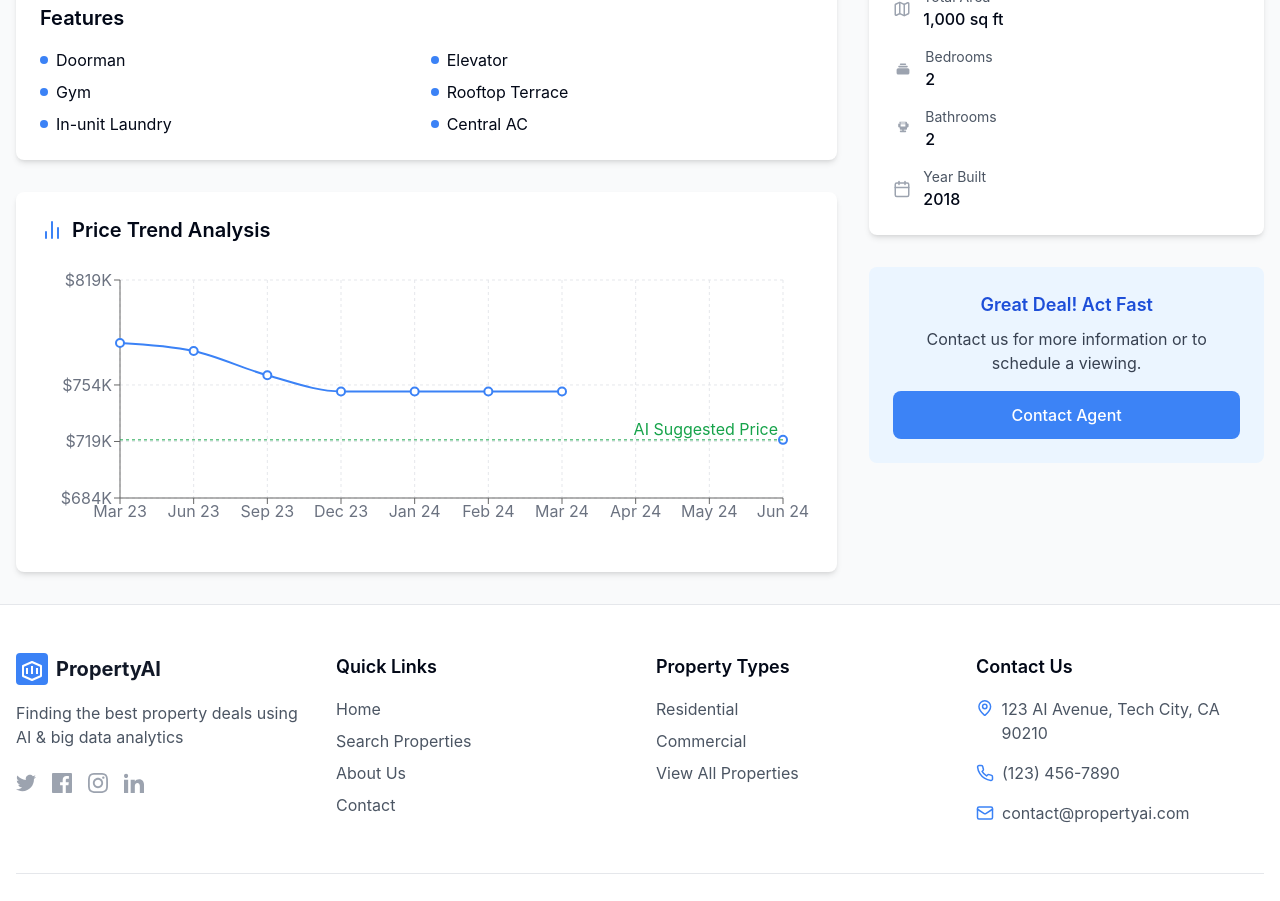
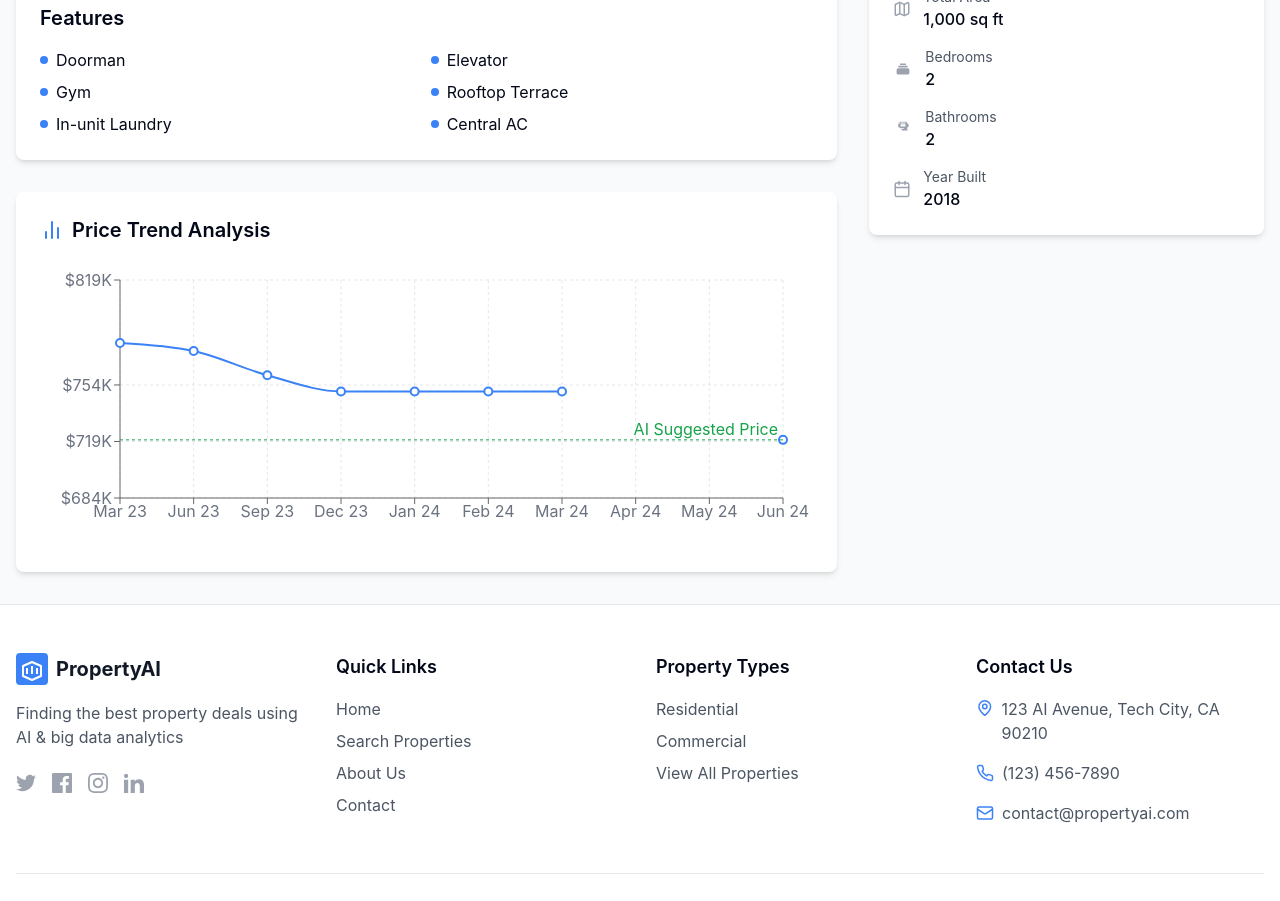
Before and after one commit to SardarAnmolsingh/smart-real-estate-finder, a React (Vite) app: page /property/1 in a window 1280 px wide. Shown: the part 920-1821 px from the top of the page. Built offline with nearby package versions, Linux system fonts and the light colour scheme.

Commit message:
Remove call to action box
Removes the 'INTERESTED IN THIS PROPERTY?' box from the property details page.

```diff
--- a/src/pages/PropertyDetails.tsx
+++ b/src/pages/PropertyDetails.tsx
@@ -1,4 +1,3 @@
-
 import { useState, useEffect } from "react";
 import { useParams, Link } from "react-router-dom";
 import { ArrowLeft, Map, Calendar, Home, TrendingUp, TrendingDown, Minus, BarChart2 } from "lucide-react";
@@ -13,7 +12,6 @@ const PropertyDetails = () => {
   const [loading, setLoading] = useState(true);
 
   useEffect(() => {
-    // Simulate API call
     setLoading(true);
     setTimeout(() => {
       const foundProperty = properties.find(p => p.id === id);
@@ -100,13 +98,11 @@ const PropertyDetails = () => {
 
       <main className="flex-grow bg-gray-50">
         <div className="container mx-auto px-4 py-8">
-          {/* Back Button */}
           <Link to="/search" className="inline-flex items-center text-real-gray-600 hover:text-real-blue mb-6">
             <ArrowLeft size={16} className="mr-2" />
             Back to Search Results
           </Link>
 
-          {/* Property Header */}
           <div className="bg-white rounded-lg shadow-md p-6 mb-8">
             <h1 className="text-2xl md:text-3xl font-bold mb-2">{property.name}</h1>
             <p className="text-real-gray-600 mb-4">
@@ -120,9 +116,7 @@ const PropertyDetails = () => {
             </div>
           </div>
 
-          {/* Main Content */}
           <div className="grid grid-cols-1 lg:grid-cols-3 gap-8">
-            {/* Left Column (Images) */}
             <div className="lg:col-span-2">
               <div className="bg-white rounded-lg shadow-md overflow-hidden mb-8">
                 <img
@@ -132,7 +126,6 @@ const PropertyDetails = () => {
                 />
               </div>
 
-              {/* Property Description */}
               <div className="bg-white rounded-lg shadow-md p-6 mb-8">
                 <h2 className="text-xl font-semibold mb-4">Description</h2>
                 <p className="text-real-gray-600 mb-6">{property.description}</p>
@@ -148,7 +141,6 @@ const PropertyDetails = () => {
                 </div>
               </div>
 
-              {/* Price Analysis Chart */}
               <div className="bg-white rounded-lg shadow-md p-6">
                 <div className="flex items-center mb-4">
                   <BarChart2 size={24} className="text-real-blue mr-2" />
@@ -161,9 +153,7 @@ const PropertyDetails = () => {
               </div>
             </div>
 
-            {/* Right Column (Property Details) */}
             <div>
-              {/* Price Card */}
               <div className="bg-white rounded-lg shadow-md p-6 mb-8">
                 <div className="mb-4">
                   <h2 className="text-lg font-semibold">Price Information</h2>
@@ -203,7 +193,6 @@ const PropertyDetails = () => {
                 </div>
               </div>
 
-              {/* Property Details Card */}
               <div className="bg-white rounded-lg shadow-md p-6 mb-8">
                 <div className="mb-4">
                   <h2 className="text-lg font-semibold">Property Details</h2>
@@ -246,7 +235,7 @@ const PropertyDetails = () => {
                       <div className="flex items-center">
                         <div className="w-5 h-5 mr-3 flex items-center justify-center text-real-gray-400">
                           <svg xmlns="http://www.w3.org/2000/svg" className="h-4 w-4" viewBox="0 0 20 20" fill="currentColor">
-                            <path fillRule="evenodd" d="M5 2a1 1 0 011-1h8a1 1 0 011 1v1h1a1 1 0 011 1v3a1 1 0 01-1 1h-1v2a1 1 0 01-1 1h-3v1h2a1 1 0 110 2h-6a1 1 0 110-2h2v-1H7a1 1 0 01-1-1V8H5a1 1 0 01-1-1V4a1 1 0 011-1h1V2zm2 0v1h6V2H7zm6 5V4H7v3h6z" clipRule="evenodd" />
+                            <path fillRule="evenodd" d="M5 2a1 1 0 011-1h8a1 1 0 011 1v1h1a1 1 0 011 1v3a1 1 0 01-1 1h-1v2a1 1 0 110 2h-6a1 1 0 110-2h2v-1H7a1 1 0 01-1-1V8H5a1 1 0 01-1-1V4a1 1 0 011-1h1V2zm2 0v1h6V2H7zm6 5V4H7v3h6z" clipRule="evenodd" />
                           </svg>
                         </div>
                         <div>
@@ -266,17 +255,6 @@ const PropertyDetails = () => {
                   </div>
                 </div>
               </div>
-
-              {/* Call to Action */}
-              <div className="bg-real-blue-light rounded-lg p-6 text-center">
-                <h3 className="text-lg font-semibold text-real-blue-dark mb-2">
-                  {isPriceBelowMarket ? 'Great Deal! Act Fast' : 'Interested in this property?'}
-                </h3>
-                <p className="text-real-gray-700 mb-4">
-                  Contact us for more information or to schedule a viewing.
-                </p>
-                <button className="btn-primary w-full">Contact Agent</button>
-              </div>
             </div>
           </div>
         </div>
```
